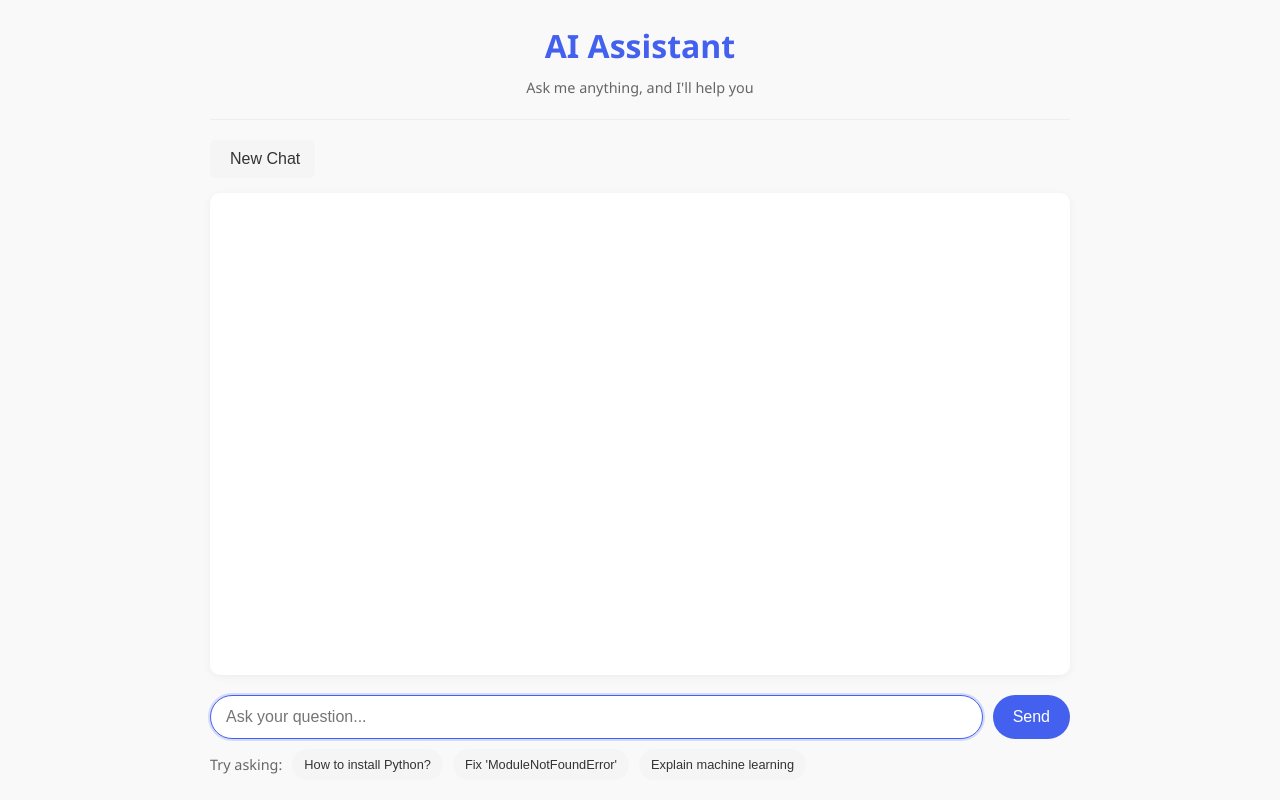
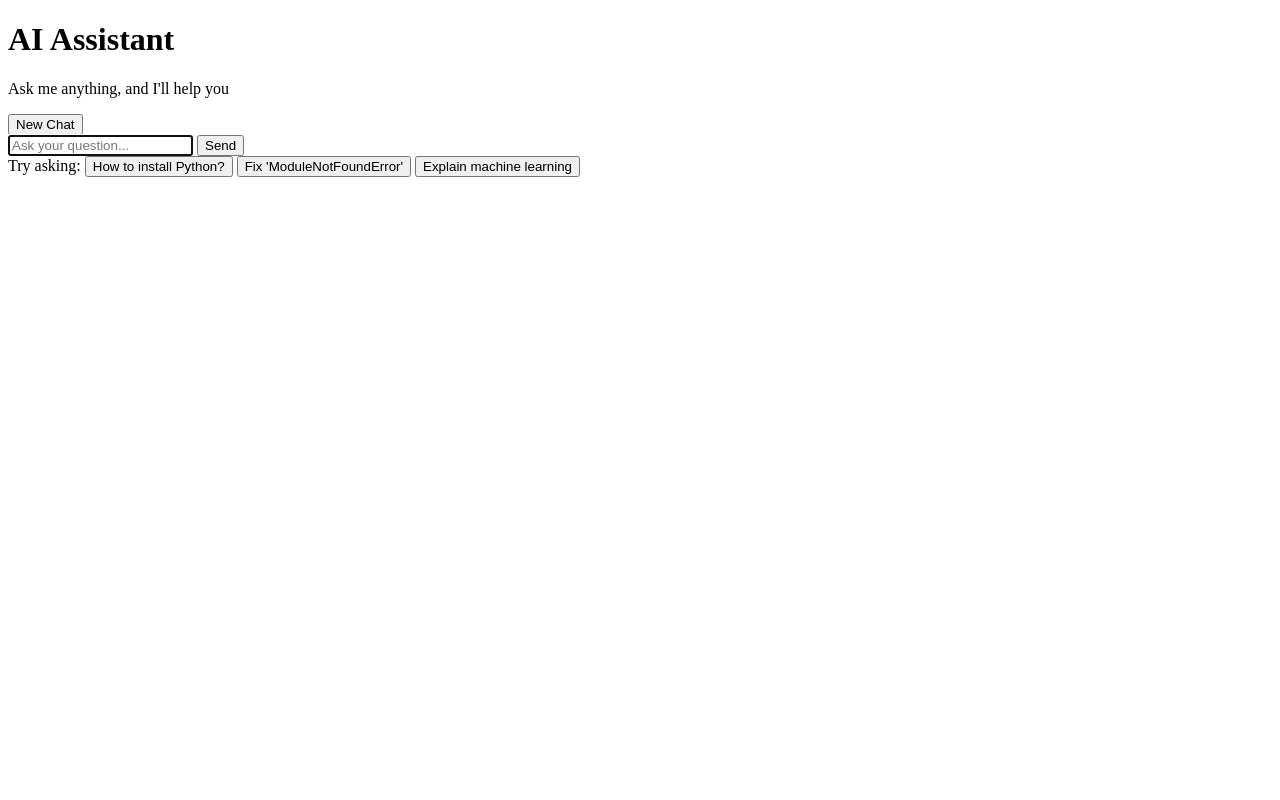
Before and after one commit to lavanya1309/bot-ai, a Flask app: page / in a window 1280 px wide. Run offline with Flask 2, Linux system fonts and the light colour scheme; some libraries are stand-ins or nearby versions.

Commit message:
Update style.css

```diff
--- a/static/css/style.css
+++ b/static/css/style.css
@@ -1,262 +1,56 @@
-:root {
-    --primary-color: #4361ee;
-    --secondary-color: #3a0ca3;
-    --text-color: #333;
-    --light-gray: #f5f5f5;
-    --dark-gray: #666;
-    --error-color: #e63946;
-    --success-color: #2a9d8f;
-}
+<!DOCTYPE html>
+<html lang="en">
+<head>
+    <meta charset="UTF-8">
+    <meta name="viewport" content="width=device-width, initial-scale=1.0">
+    <title>DeepSeek-like AI Assistant</title>
+    <link rel="stylesheet" href="/static/css/style.css">
+    <link rel="stylesheet" href="[https://cdnjs.cloudflare.com/ajax/libs/font-awesome/6.0.0/css/all.min.css](https://cdnjs.cloudflare.com/ajax/libs/font-awesome/6.0.0/css/all.min.css)">
+    <link rel="stylesheet" href="[https://cdnjs.cloudflare.com/ajax/libs/highlight.js/11.7.0/styles/github.min.css](https://cdnjs.cloudflare.com/ajax/libs/highlight.js/11.7.0/styles/github.min.css)">
+</head>
+<body>
+    <div class="app-container">
+        <button id="newChatBtn" class="new-chat-button">
+            <i class="fas fa-plus-circle"></i> New Chat
+        </button>
 
-* {
-    box-sizing: border-box;
-    margin: 0;
-    padding: 0;
-}
+        <header class="app-header">
+            <h1><i class="fas fa-robot"></i> AI Assistant</h1>
+            <p class="subtitle">Ask me anything, and I'll help you</p>
+        </header>
 
-body {
-    font-family: 'Segoe UI', Tahoma, Geneva, Verdana, sans-serif;
-    line-height: 1.6;
-    color: var(--text-color);
-    background-color: #f9f9f9;
-}
+        <div class="chat-container" id="chatContainer">
+            {% for item in conversation %}
+                <div class="message {% if item.is_error %}error{% endif %}">
+                    <div class="user-message">
+                        <div class="avatar"><i class="fas fa-user"></i></div>
+                        <div class="content">{{ item.query|safe }}</div>
+                    </div>
+                    <div class="ai-message">
+                        <div class="avatar"><i class="fas fa-robot"></i></div>
+                        <div class="content">{{ item.response|safe }}</div>
+                    </div>
+                </div>
+            {% endfor %}
+        </div>
 
-.app-container {
-    max-width: 900px;
-    margin: 0 auto;
-    padding: 20px;
-    display: flex;
-    flex-direction: column;
-    height: 100vh;
-}
+        <form id="queryForm" class="query-form">
+            <div class="input-group">
+                <input type="text" id="queryInput" placeholder="Ask your question..." required>
+                <button type="submit" id="submitBtn">
+                    <i class="fas fa-paper-plane"></i> Send
+                </button>
+            </div>
+            <div class="suggestions">
+                <span>Try asking:</span>
+                <button type="button" class="suggestion-btn">How to install Python?</button>
+                <button type="button" class="suggestion-btn">Fix 'ModuleNotFoundError'</button>
+                <button type="button" class="suggestion-btn">Explain machine learning</button>
+            </div>
+        </form>
+    </div>
 
-.app-header {
-    text-align: center;
-    margin-bottom: 20px;
-    padding-bottom: 20px;
-    border-bottom: 1px solid #eee;
-}
-
-.app-header h1 {
-    color: var(--primary-color);
-    margin-bottom: 5px;
-}
-
-.subtitle {
-    color: var(--dark-gray);
-    font-size: 0.9rem;
-}
-
-.chat-container {
-    flex: 1;
-    overflow-y: auto;
-    padding: 15px;
-    background-color: white;
-    border-radius: 10px;
-    box-shadow: 0 2px 10px rgba(0, 0, 0, 0.05);
-    margin-bottom: 20px;
-}
-
-.message {
-    margin-bottom: 25px;
-}
-
-.message.error .ai-message {
-    border-left: 4px solid var(--error-color);
-}
-
-.user-message, .ai-message {
-    display: flex;
-    margin-bottom: 10px;
-    gap: 15px;
-}
-
-.avatar {
-    width: 40px;
-    height: 40px;
-    border-radius: 50%;
-    background-color: var(--light-gray);
-    display: flex;
-    align-items: center;
-    justify-content: center;
-    flex-shrink: 0;
-    color: var(--primary-color);
-    font-size: 18px;
-}
-
-.ai-message .avatar {
-    background-color: #e3f2fd;
-    color: var(--secondary-color);
-}
-
-.content {
-    flex: 1;
-    padding-top: 5px;
-}
-
-.ai-message .content {
-    padding-left: 10px;
-    border-left: 4px solid var(--primary-color);
-}
-
-.query-form {
-    margin-top: auto;
-}
-
-.input-group {
-    display: flex;
-    gap: 10px;
-    margin-bottom: 10px;
-}
-
-input[type="text"] {
-    flex: 1;
-    padding: 12px 15px;
-    border: 1px solid #ddd;
-    border-radius: 30px;
-    font-size: 16px;
-    transition: all 0.3s;
-}
-
-input[type="text"]:focus {
-    outline: none;
-    border-color: var(--primary-color);
-    box-shadow: 0 0 0 2px rgba(67, 97, 238, 0.2);
-}
-
-button {
-    padding: 12px 20px;
-    background-color: var(--primary-color);
-    color: white;
-    border: none;
-    border-radius: 30px;
-    cursor: pointer;
-    font-size: 16px;
-    transition: all 0.3s;
-}
-
-button:hover {
-    background-color: var(--secondary-color);
-}
-
-.suggestions {
-    display: flex;
-    gap: 10px;
-    align-items: center;
-    flex-wrap: wrap;
-    font-size: 0.9rem;
-    color: var(--dark-gray);
-}
-
-.suggestion-btn {
-    padding: 8px 12px;
-    background-color: var(--light-gray);
-    color: var(--text-color);
-    font-size: 0.8rem;
-}
-
-.suggestion-btn:hover {
-    background-color: #e0e0e0;
-}
-
-/* Markdown styling */
-.content h1, .content h2, .content h3 {
-    margin: 15px 0 10px;
-    color: var(--secondary-color);
-}
-
-.content p {
-    margin-bottom: 10px;
-}
-
-.content ul, .content ol {
-    margin: 10px 0 10px 20px;
-}
-
-.content pre {
-    background-color: #f8f8f8;
-    padding: 15px;
-    border-radius: 5px;
-    overflow-x: auto;
-    margin: 15px 0;
-}
-
-.content code {
-    font-family: 'Courier New', Courier, monospace;
-    background-color: #f0f0f0;
-    padding: 2px 4px;
-    border-radius: 3px;
-    font-size: 0.9em;
-}
-
-.content table {
-    border-collapse: collapse;
-    width: 100%;
-    margin: 15px 0;
-}
-
-.content table, .content th, .content td {
-    border: 1px solid #ddd;
-}
-
-.content th, .content td {
-    padding: 8px 12px;
-    text-align: left;
-}
-
-.content th {
-    background-color: #f2f2f2;
-}
-
-/* Loading animation */
-.loading {
-    display: inline-block;
-    width: 20px;
-    height: 20px;
-    border: 3px solid rgba(67, 97, 238, 0.3);
-    border-radius: 50%;
-    border-top-color: var(--primary-color);
-    animation: spin 1s ease-in-out infinite;
-    margin-left: 10px;
-}
-
-@keyframes spin {
-    to { transform: rotate(360deg); }
-}
-
-/* Responsive design */
-@media (max-width: 768px) {
-    .app-container {
-        padding: 10px;
-    }
-
-    .user-message, .ai-message {
-        gap: 10px;
-    }
-
-    .suggestions {
-        flex-direction: column;
-        align-items: flex-start;
-    }
-}
-
-.new-chat-button {
-    background-color: var(--light-gray);
-    color: var(--text-color);
-    border: none;
-    padding: 10px 15px;
-    border-radius: 5px;
-    cursor: pointer;
-    font-size: 1rem;
-    margin-bottom: 15px;
-    transition: background-color 0.3s;
-    align-self: flex-start; /* Align to the left */
-}
-
-.new-chat-button:hover {
-    background-color: #e0e0e0;
-}
-
-.new-chat-button i {
-    margin-right: 5px;
-}
+    <script src="[https://cdnjs.cloudflare.com/ajax/libs/highlight.js/11.7.0/highlight.min.js](https://cdnjs.cloudflare.com/ajax/libs/highlight.js/11.7.0/highlight.min.js)"></script>
+    <script src="/static/js/script.js"></script>
+</body>
+</html>
```
